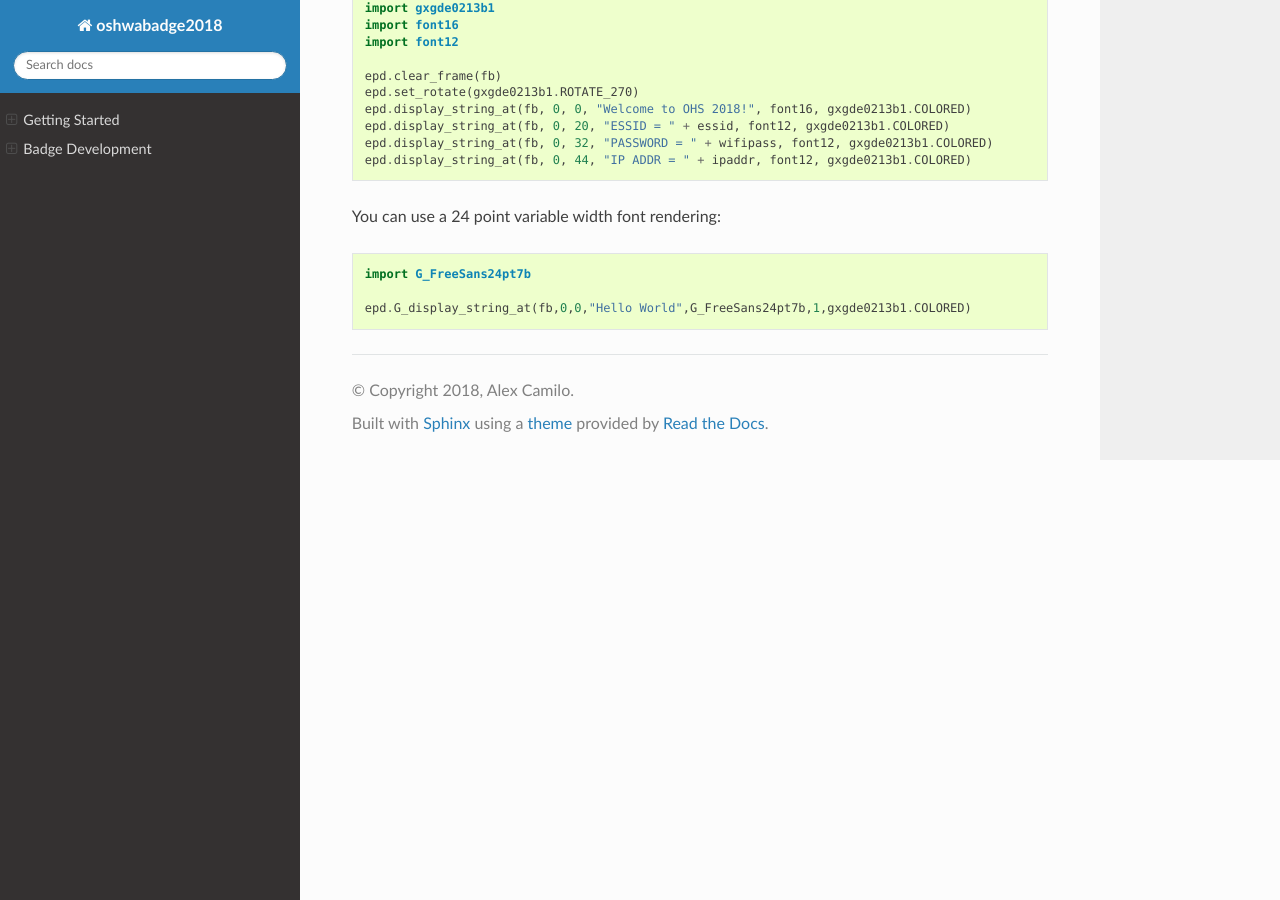
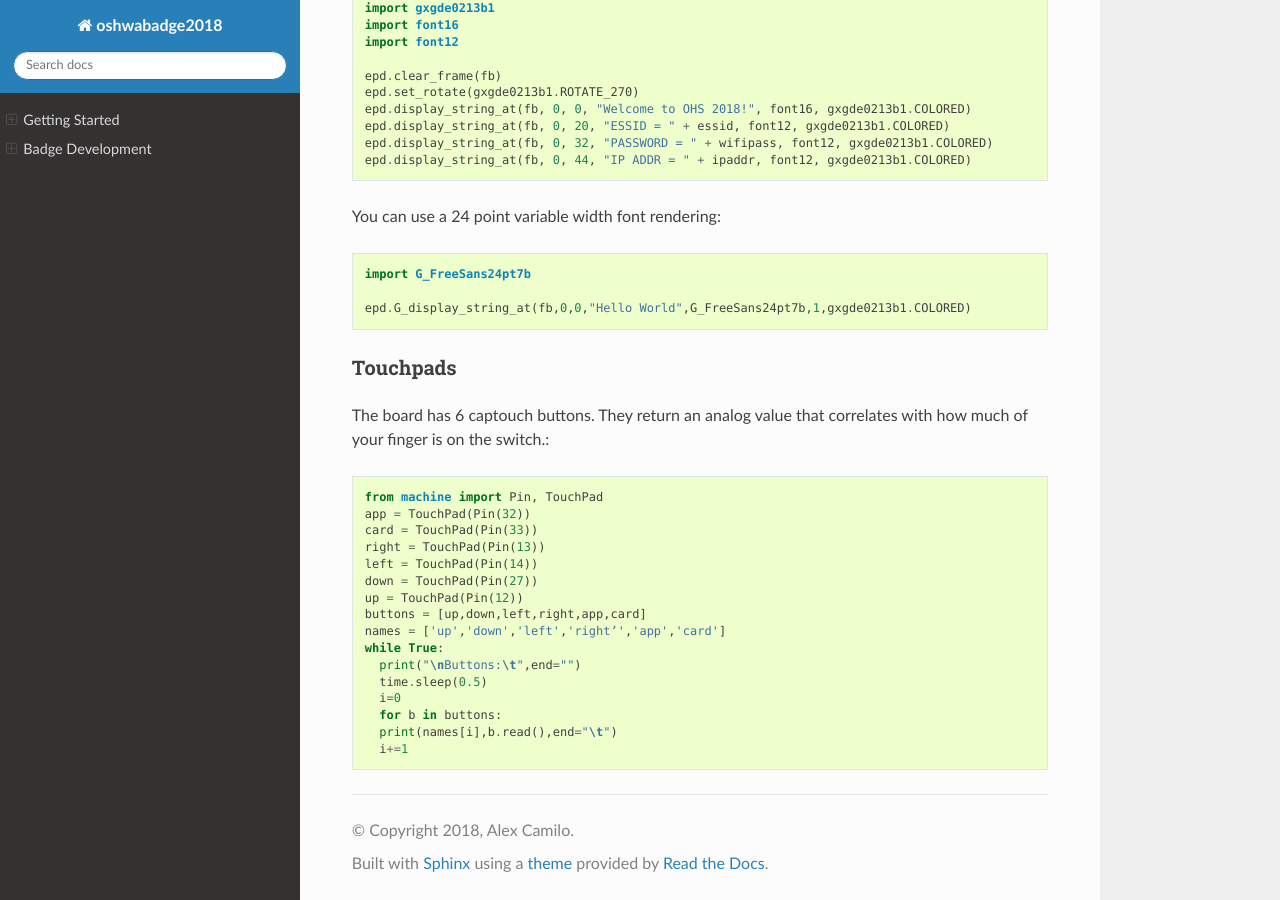
Before and after one commit to oshwabadge2018/oshwabadge2018.github.io, a Sphinx documentation site: the page built from source/docs.rst, in a window 1280 px wide and 900 px high, scrolled down 3117 px. Built offline with Sphinx 7.4.7 and the Read the Docs theme 2.0.0, drawn with Linux system fonts in a browser that asks for light colours.

Commit message:
Update docs.rst

```diff
--- a/source/docs.rst
+++ b/source/docs.rst
@@ -149,3 +149,24 @@ You can use a 24 point variable width font rendering::
 	import G_FreeSans24pt7b
 
 	epd.G_display_string_at(fb,0,0,"Hello World",G_FreeSans24pt7b,1,gxgde0213b1.COLORED)
+
+Touchpads
++++++++++++++++++++++++++++++++++
+The board has 6 captouch buttons. They return an analog value that correlates with how much of your finger is on the switch.::
+
+	from machine import Pin, TouchPad
+	app = TouchPad(Pin(32))
+	card = TouchPad(Pin(33))
+	right = TouchPad(Pin(13))
+	left = TouchPad(Pin(14))
+	down = TouchPad(Pin(27))
+	up = TouchPad(Pin(12))
+	buttons = [up,down,left,right,app,card]
+	names = ['up','down','left','right’','app','card']
+	while True:
+	  print("\nButtons:\t",end="")
+	  time.sleep(0.5)
+	  i=0
+	  for b in buttons:
+	  print(names[i],b.read(),end="\t")
+	  i+=1
```
